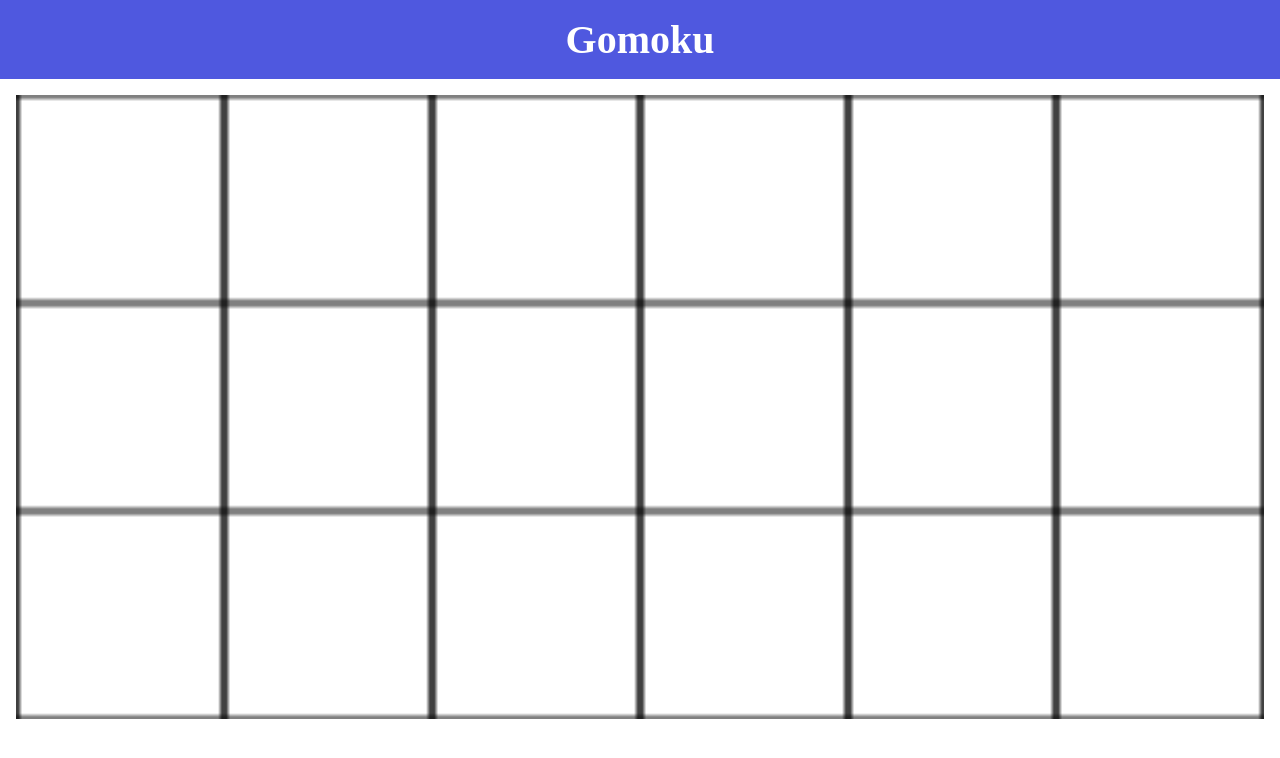
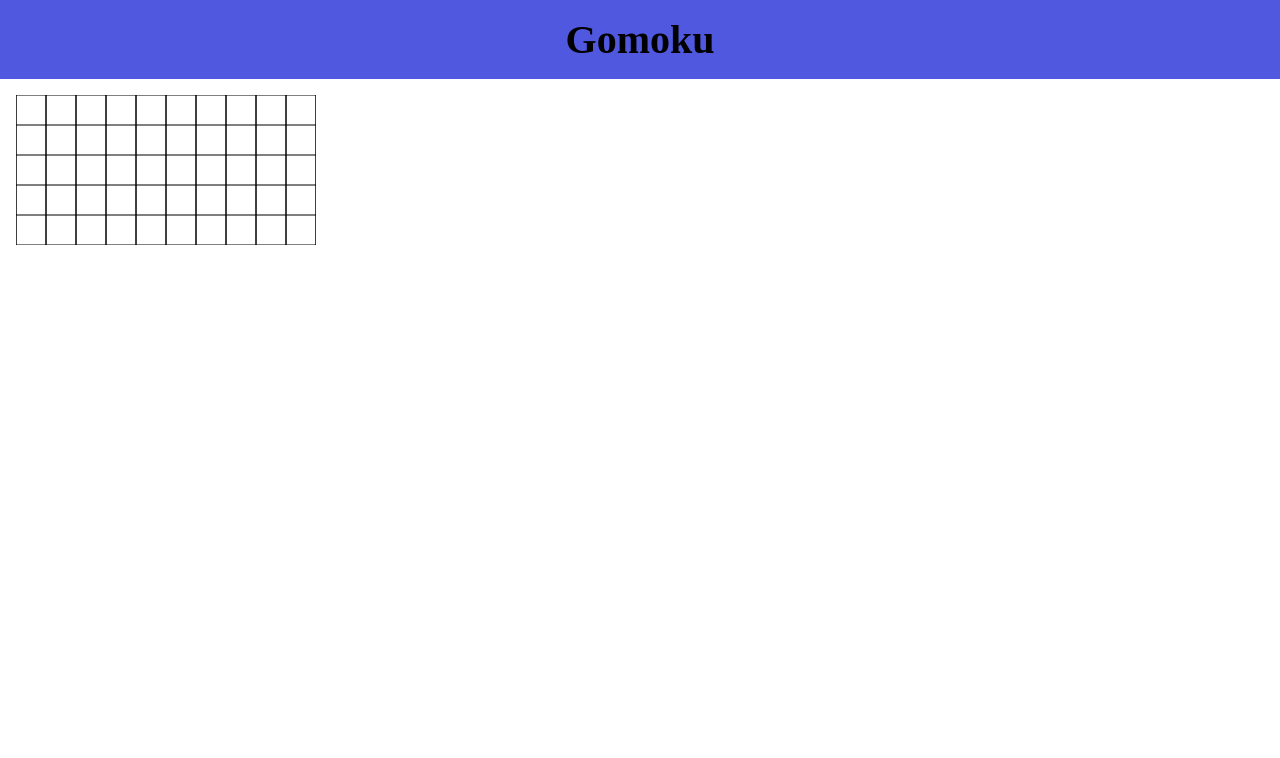
Before and after one commit to awynnejo/gomoku, a website with bundled scripts: page index.html in a window 1280 px wide. Built offline with nearby package versions, Linux system fonts and the light colour scheme.

Commit message:
Grid approach - can't set canvas width dynamically

```diff
--- a/app.ts
+++ b/app.ts
@@ -30,35 +30,42 @@ class GameCanvas {
     game_size: number
     game: Game
     canvas: HTMLCanvasElement
-    canvas_width: number
     tile_size: number
     ctx: CanvasRenderingContext2D
 
-    constructor(){
-        this.game_size = 10
+    constructor(game_size: number = 10){
+        this.game_size = game_size
         this.game = new Game(this.game_size)
-        this.canvas_width = 500
-        this.tile_size = this.canvas_width / 10
         this.canvas = <HTMLCanvasElement>document.getElementById('canvas')
+        this.tile_size = this.canvas.width / this.game_size
         this.ctx = this.canvas.getContext("2d")!
+        this.canvas.addEventListener('click', event => {
+            const x = (event.screenX - this.canvas.getBoundingClientRect().left) / this.tile_size
+            const y = (event.screenY - this.canvas.getBoundingClientRect().top) / this.tile_size
+            console.log(x + ':' + y)
+            console.log(this.tile_size)
+        }, false)
+        window.addEventListener("resize", this.updateTileSize()!, false)
     }
-    getGridCoordinates(){
-       return null
+
+    updateTileSize(){
+        this.tile_size = (this.canvas.getBoundingClientRect().right - this.canvas.getBoundingClientRect().left) / this.game_size
     }
 
     drawBoard(){
-        for(let i = 0; i < this.canvas_width; i++){
+        for(let i = 0; i < this.canvas.width; i++){
             this.ctx.beginPath()
             this.ctx.moveTo(i * this.tile_size, 0)
-            this.ctx.lineTo(i * this.tile_size, this.canvas_width)
+            this.ctx.lineTo(i * this.tile_size, this.canvas.width)
             this.ctx.stroke()
             this.ctx.moveTo(0, i * this.tile_size)
-            this.ctx.lineTo(this.canvas_width, i * this.tile_size)
+            this.ctx.lineTo(this.canvas.width, i * this.tile_size)
             this.ctx.stroke()
 
         }
     }
+
 }
 
-let gc = new GameCanvas()
+let gc = new GameCanvas(10)
 gc.drawBoard()
--- a/index.html
+++ b/index.html
@@ -11,10 +11,12 @@
   <body>
     <header class="header">Gomoku</header>
     <main class="main">
-      <canvas id="canvas"></canvas>
-      <div class="game">
-      <div class="controls"></div>
-      <div class="log"></div>
-      <div class="status"></div>
+      <div class="container">
+        <div class="Board">
+          <canvas id="canvas" ></canvas>
+        </div>
+        <div class="Log"></div>
+        <div class="Controls"></div>
+      </div>
   </body>
 </html>
--- a/style.css
+++ b/style.css
@@ -1,60 +1,38 @@
 body{
     margin: 0;
     min-height: 100vh;
-    display: flex;
-    flex-direction: column;
 }
 
 .header{
     font-size: 2.5rem;
     padding: 1rem;
     background-color: #4F58DF;
-    color: #FFFFFF;
+    color: #000000;
     font-weight: bolder;
     font-transform: uppercase;
     text-align: center;
 }
 
 .main{
-    flex: 1;
     padding: 1rem;
-    display: flex;
-    flex-direction: column;
+}
+.container {  display: grid;
+  grid-template-columns: 1fr 1fr 1fr;
+  grid-template-rows: 1fr 1fr;
+  gap: 10px 10px;
+  grid-auto-flow: row;
+  grid-template-areas:
+    "Board Board Log"
+    "Board Board Controls";
 }
 
-.board{
-    display: flex;
-    flex-direction: column;
-    width: auto;
-    max-width: 1000px;
-    margin: 0 auto;
-}
+.Board { grid-area: Board; }
 
-.space{
-    height: 2rem;
-    width: 2rem;
-    border: 1pm solid #ccc;
-    border-top-left-radius: 0.5rem;
-    border-top-right-radius: 0.5rem;
-    border-bottom-left-radius: 0.5rem;
-    border-bottom-right-radius: 0.5rem;
-    box-sizing: border-box;
-    cursor: pointer;
-}
+.canvas {position: absolute;
+        height: 100%;
+        width: 100%;
+       }
 
-.space.vacant{
-    background-color: #aaa;
-}
+.Log { grid-area: Log; }
 
-.space.black{
-    background-color: #000;
-}
-
-.space.white{
-    background-color: #fff;
-}
-
-.space.vacant:hover{
-    background-color: blue;
-    opacity: 0.5;
-}
+.Controls { grid-area: Controls; }
```
